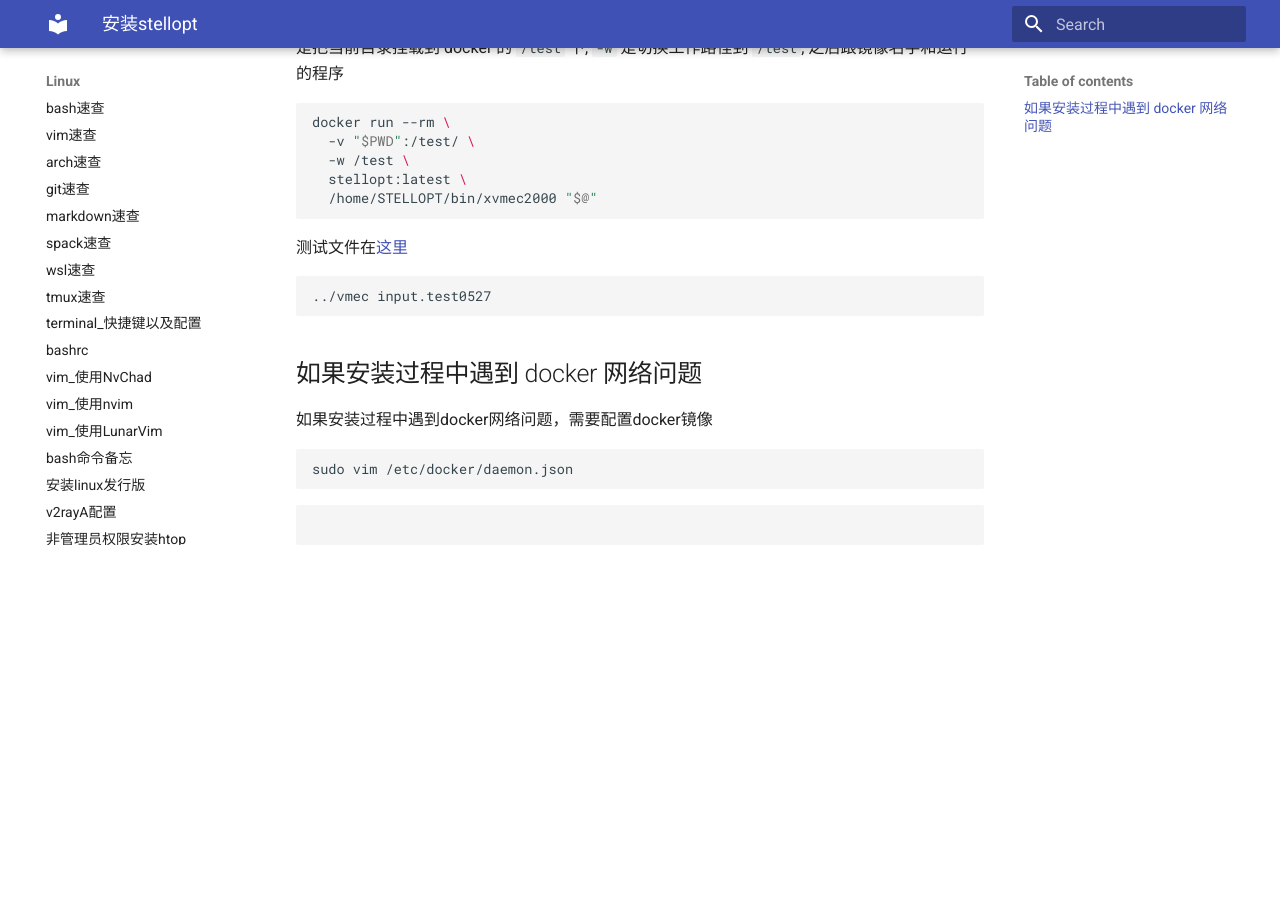
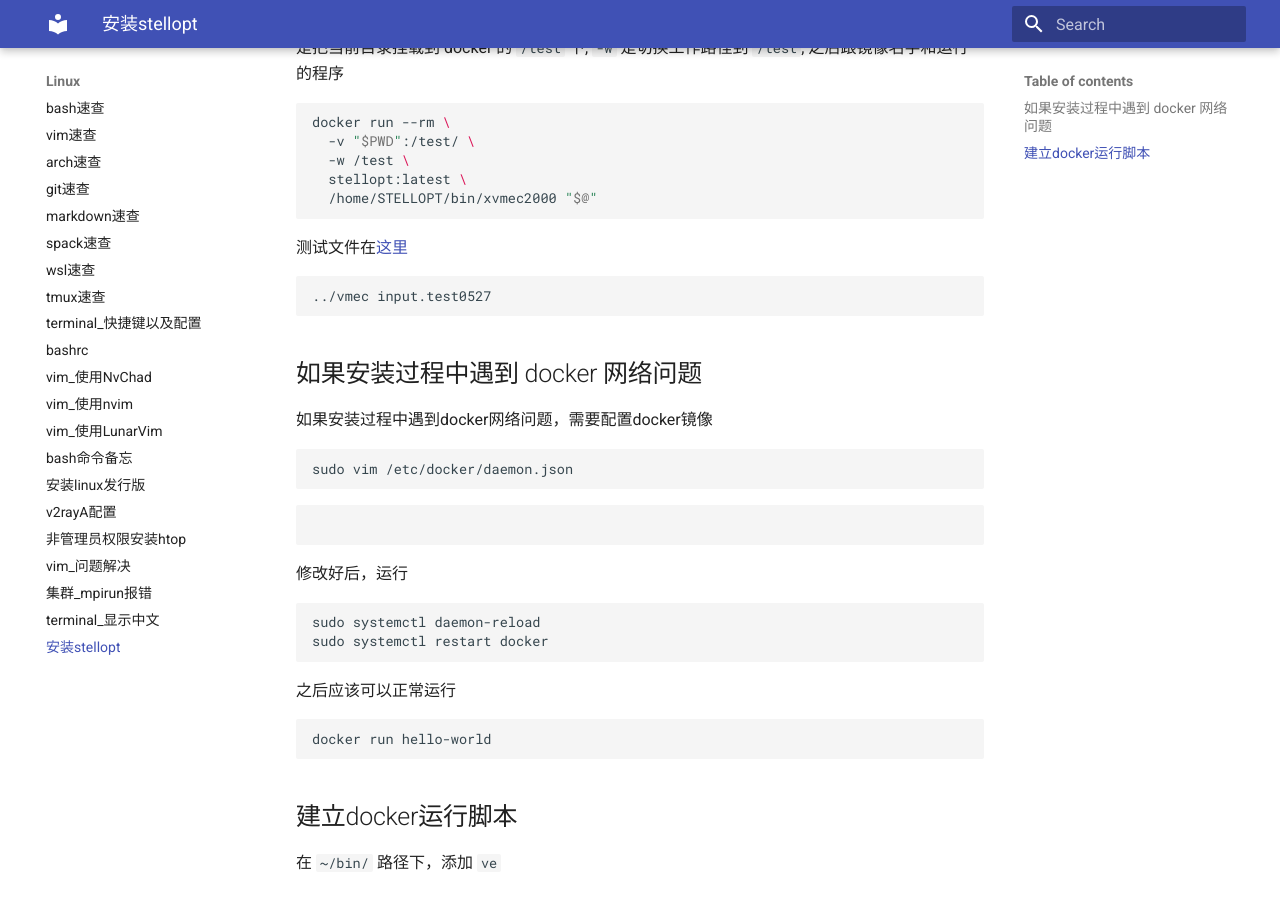
Before and after one commit to ymma98/technotes, an MkDocs documentation site: the page built from docs/Linux/安装stellopt.md, in a window 1280 px wide and 900 px high, scrolled down 755 px. Built offline with MkDocs 1.6.1 and Material for MkDocs 9.7.7, drawn with Linux system fonts in a browser that asks for light colours; before the commit the page ends 1324 px from its top, so only the background shows below that.

Commit message:
docs/Linux/安装stellopt.md updated from https://stackedit.cn/

````diff
--- a/docs/Linux/安装stellopt.md
+++ b/docs/Linux/安装stellopt.md
@@ -53,6 +53,23 @@ sudo vim /etc/docker/daemon.json
 ```bash
 
 ```
+
+修改好后，运行
+
+```bash
+sudo systemctl daemon-reload
+sudo systemctl restart docker
+```
+
+之后应该可以正常运行
+
+```bash
+docker run hello-world
+```
+
+## 建立docker运行脚本
+
+在 `~/bin/` 路径下，添加 `ve`
 <!--stackedit_data:
-eyJoaXN0b3J5IjpbLTMxMzg2NDcyMywtMjA0ODc5OTI0XX0=
+eyJoaXN0b3J5IjpbLTE5MDM5MjU0MTksLTIwNDg3OTkyNF19
 -->
````
